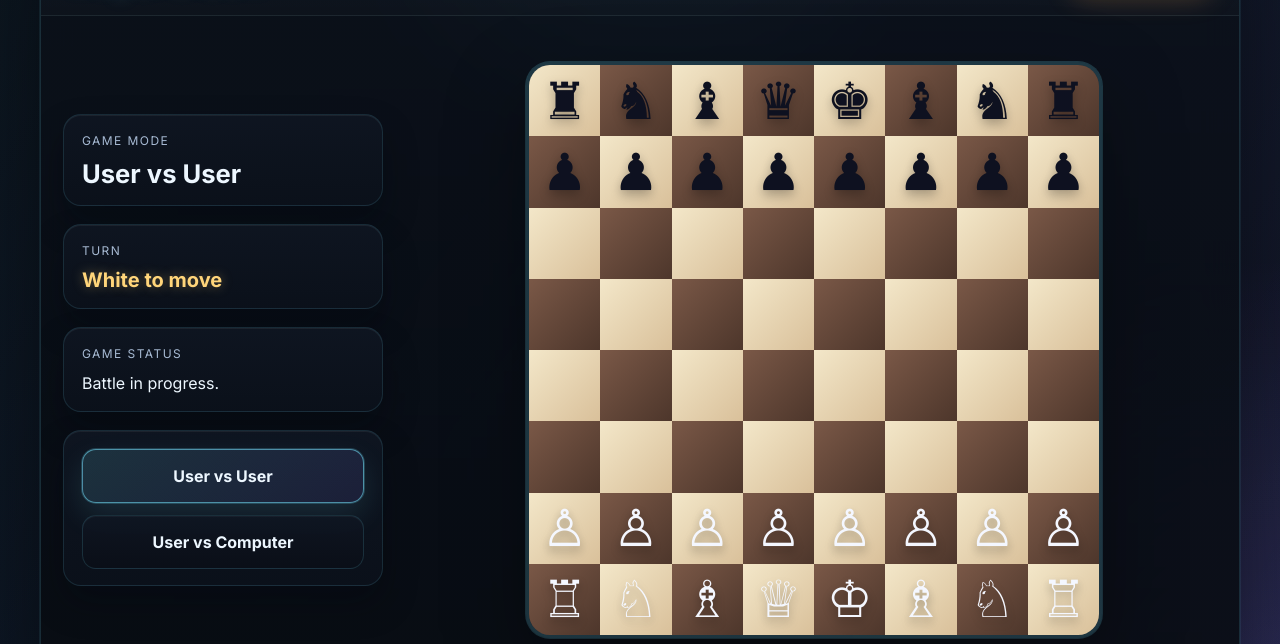
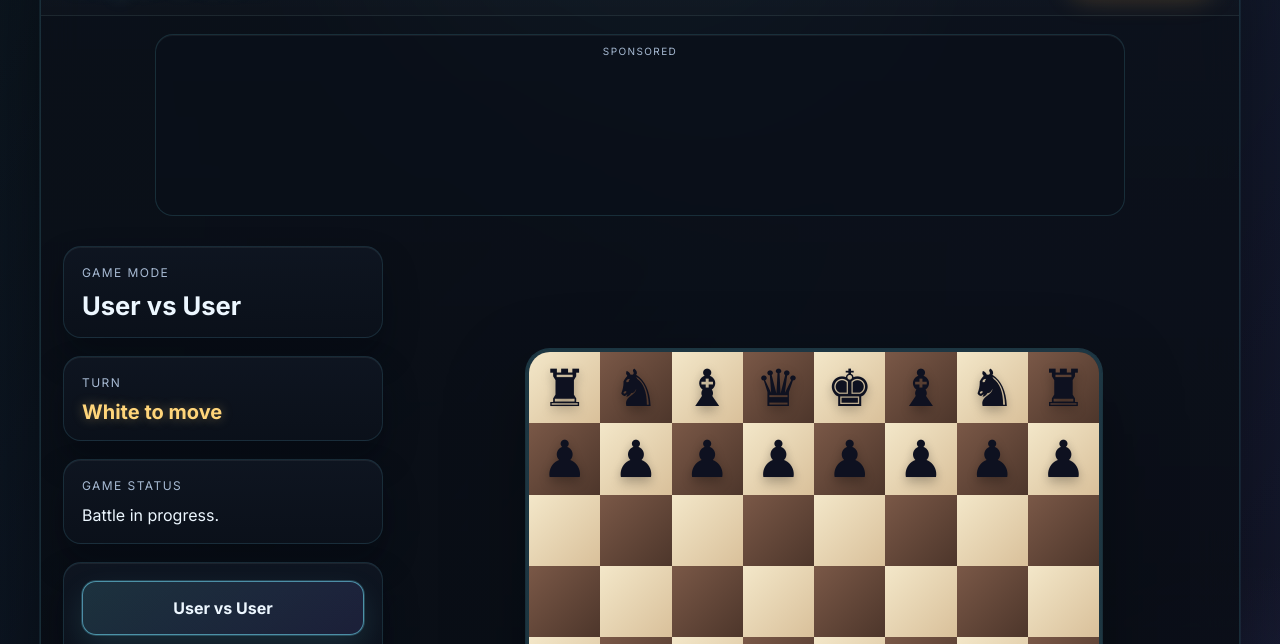
Before and after one commit to Sathishkumar2514/Chess1214, a plain HTML site: page index.html in a window 1280 px wide. Shown: the part 128-772 px from the top of the page. Drawn offline with Linux system fonts and the light colour scheme.

Commit message:
Add AdSense publisher ID and ads.txt update

```diff
--- /dev/null
+++ b/ad-slot.js
@@ -0,0 +1,81 @@
+(function () {
+  const AD_CLIENT = 'ca-pub-5103736693920003';
+
+  const formatMap = {
+    responsive: 'auto',
+    'in-article': 'fluid',
+    sidebar: 'rectangle'
+  };
+
+  function buildAdSlot(config = {}) {
+    const {
+      slotId,
+      format = 'responsive',
+      className = 'ad-slot',
+      label = 'Advertisement',
+      mobileSticky = false,
+      desktopOnly = false
+    } = config;
+
+    if (!slotId) {
+      return null;
+    }
+
+    const wrapper = document.createElement('div');
+    wrapper.className = [
+      'ad-slot',
+      className,
+      mobileSticky ? 'ad-slot--mobile-sticky' : '',
+      desktopOnly ? 'ad-slot--desktop-only' : ''
+    ].filter(Boolean).join(' ');
+    wrapper.setAttribute('data-slot-id', slotId);
+
+    const labelEl = document.createElement('div');
+    labelEl.className = 'ad-slot__label';
+    labelEl.textContent = label;
+
+    const ins = document.createElement('ins');
+    ins.className = 'adsbygoogle';
+    ins.style.display = 'block';
+    ins.style.width = '100%';
+    ins.style.minHeight = mobileSticky ? '90px' : '140px';
+    ins.setAttribute('data-ad-client', AD_CLIENT);
+    ins.setAttribute('data-ad-slot', slotId);
+    ins.setAttribute('data-ad-format', formatMap[format] || 'auto');
+
+    if (format === 'in-article') {
+      ins.setAttribute('data-ad-layout', 'in-article');
+    }
+
+    if (format === 'sidebar') {
+      ins.setAttribute('data-ad-format', 'rectangle');
+      ins.style.minHeight = '250px';
+    }
+
+    wrapper.appendChild(labelEl);
+    wrapper.appendChild(ins);
+    return wrapper;
+  }
+
+  function renderAdSlot(target, config = {}) {
+    if (!target) {
+      return;
+    }
+
+    const node = buildAdSlot(config);
+    if (!node) {
+      return;
+    }
+
+    target.innerHTML = '';
+    target.appendChild(node);
+    target.dataset.adReady = 'true';
+
+    if (window.adsbygoogle) {
+      window.adsbygoogle.push({});
+    }
+  }
+
+  window.AdSlot = buildAdSlot;
+  window.renderAdSlot = renderAdSlot;
+})();
--- a/index.html
+++ b/index.html
@@ -14,6 +14,7 @@
       href="https://fonts.googleapis.com/css2?family=Inter:wght@400;500;600;700;800&display=swap"
       rel="stylesheet"
     />
+    <script async src="https://pagead2.googlesyndication.com/pagead/js/adsbygoogle.js?client=ca-pub-5103736693920003" crossorigin="anonymous"></script>
     <link rel="stylesheet" href="styles.css" />
   </head>
   <body>
@@ -29,6 +30,10 @@
           <button id="mode-toggle-btn" class="primary-btn">User vs User</button>
         </div>
       </header>
+
+      <div class="top-banner-ad-wrap">
+        <div id="top-banner-ad" class="ad-slot-host" aria-label="Advertisement"></div>
+      </div>
 
       <main class="game-layout">
         <aside class="info-panel">
@@ -51,6 +56,8 @@
             <button id="pvp-btn" class="mode-btn active">User vs User</button>
             <button id="pvc-btn" class="mode-btn">User vs Computer</button>
           </div>
+
+          <div id="sidebar-ad" class="ad-slot-host ad-slot-host--sidebar" aria-label="Advertisement"></div>
         </aside>
 
         <section class="board-panel">
@@ -69,8 +76,39 @@
     </div>
 
     <script src="chess.js"></script>
+    <script src="ad-slot.js"></script>
     <script>
+      function initializeAds() {
+        if (!window.renderAdSlot) {
+          return;
+        }
+
+        const bannerAd = document.getElementById('top-banner-ad');
+        if (bannerAd) {
+          window.renderAdSlot(bannerAd, {
+            slotId: '1234567890',
+            format: 'responsive',
+            className: 'ad-slot--banner',
+            label: 'Sponsored',
+            desktopOnly: false
+          });
+        }
+
+        const sidebarAd = document.getElementById('sidebar-ad');
+        if (sidebarAd) {
+          window.renderAdSlot(sidebarAd, {
+            slotId: '2345678901',
+            format: 'sidebar',
+            className: 'ad-slot--sidebar',
+            label: 'Advertisement',
+            mobileSticky: false
+          });
+        }
+      }
+
       window.addEventListener('load', async () => {
+        initializeAds();
+
         try {
           const runtimeSource = await fetch('./script.js').then((response) => response.text());
           eval(runtimeSource);
--- a/styles.css
+++ b/styles.css
@@ -199,6 +199,52 @@ h1 {
   margin: 0;
   color: var(--text);
   line-height: 1.5;
+}
+
+.top-banner-ad-wrap {
+  padding: 18px 22px 0;
+}
+
+.ad-slot-host {
+  width: 100%;
+  min-height: 120px;
+  display: flex;
+  align-items: center;
+  justify-content: center;
+}
+
+.ad-slot-host--sidebar {
+  max-width: 100%;
+  min-height: 250px;
+}
+
+.ad-slot {
+  width: 100%;
+  max-width: 970px;
+  margin: 0 auto;
+  border: 1px solid rgba(117, 230, 255, 0.14);
+  border-radius: 18px;
+  background: rgba(11, 17, 27, 0.7);
+  padding: 10px;
+  box-shadow: inset 0 1px 0 rgba(255, 255, 255, 0.05);
+}
+
+.ad-slot__label {
+  font-size: 10px;
+  letter-spacing: 0.14em;
+  text-transform: uppercase;
+  color: var(--muted);
+  margin: 0 0 8px;
+  text-align: center;
+}
+
+.ad-slot--sidebar {
+  max-width: 100%;
+  min-height: 250px;
+}
+
+.ad-slot--banner {
+  min-height: 90px;
 }
 
 .buttons-panel {
@@ -407,4 +453,8 @@ h1 {
     justify-content: flex-start;
     flex-wrap: wrap;
   }
+
+  .ad-slot-host--sidebar {
+    min-height: 180px;
+  }
 }
```
Also changed, not shown: ads.txt (added).
